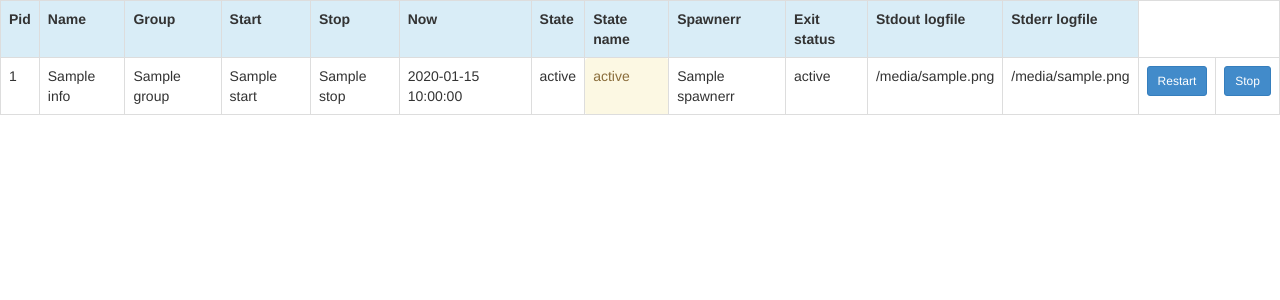
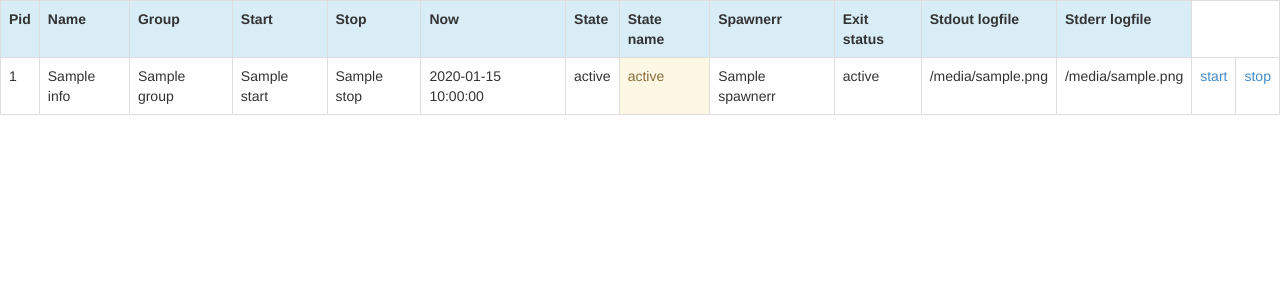
Before and after one commit to gamegos/cesi, a Flask app: template web/templates/show_info.html in a window 1280 px wide. Shown: the top 300 px of the page. Run offline with Flask 2, Linux system fonts and the light colour scheme; the template is opened without the code that fills it: most values are stand-ins (such as "Sample title", 1, 10 or a date in 2020); some libraries are stand-ins or nearby versions.

Commit message:
Initial start/stop links.

```diff
--- a/web/templates/show_info.html
+++ b/web/templates/show_info.html
@@ -36,16 +36,10 @@
             <td> {{ i.stdout_logfile }} </td>
             <td> {{ i.stderr_logfile }} </td>
             <td>
-            <form action"event.php" method="POST">
-                <input type="hidden" name="restart" value="{{ i.name  }}">
-                <input type="submit" class="btn btn-primary btn-sm" value="Restart"  href="#">
-            </form>
+            <a role="button" href="process/start/{{ i.name }}">start</a>
             </td>
             <td>
-            <form action"event.php" method="POST">
-                <input type="hidden" name="stop" value="{{ i.name  }}">
-                <input type="submit" class="btn btn-primary btn-sm" value="Stop"  href="#">
-            </form>
+            <a role="button" href="process/stop/{{ i.name }}">stop</a>
             </td>
         </tr>
         {% endfor %}
```
